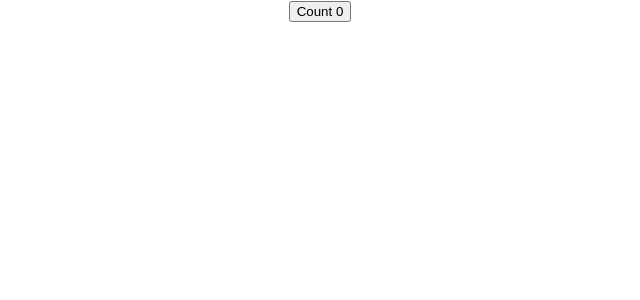
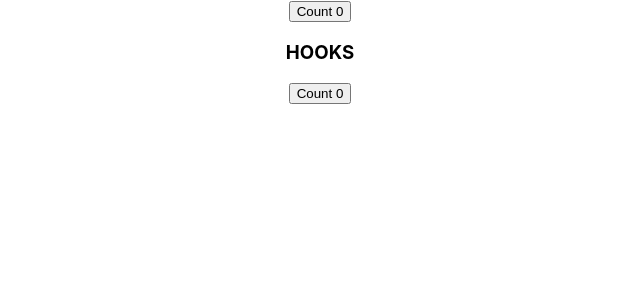
Before and after one commit to lyonsouma/React-Projects, a React (Create React App) app: page / in a window 1280 px wide. Shown: the top 300 px of the page, without its empty margins (320-960 px from the left). Built offline with nearby package versions, Linux system fonts and the light colour scheme.

Commit message:
use state in functions hooks

```diff
--- a/src/App.js
+++ b/src/App.js
@@ -1,6 +1,7 @@
 // import logo from './logo.svg';
 import './App.css';
 import HookCounter from './HookCount';
+import HookCounter2 from './HookCounter2';
 // import Assignment1 from './components/Assignment1';
 // import Assignment2 from './components/Assignment2';
 // import ComponentX from './ComponentX';
@@ -39,6 +40,7 @@ function App() {
   return (
     <div className="App">
       <HookCounter/>
+      <HookCounter2/>
      {/* <Assignment1/>
      <Assignment2/> */}
       {/* <Provider Value ='Ouma'>
--- /dev/null
+++ b/src/HookCounter2.js
@@ -0,0 +1,12 @@
+import React, {useState} from "react"
+function HookCounter2 (){
+    const [count , newNumber] = useState(0);
+    return(
+        <div>
+            <h3>HOOKS</h3>
+            <button onClick={()=> newNumber(count + 5)}>Count {count}</button>
+        </div>
+    )
+
+}
+export default HookCounter2
```
